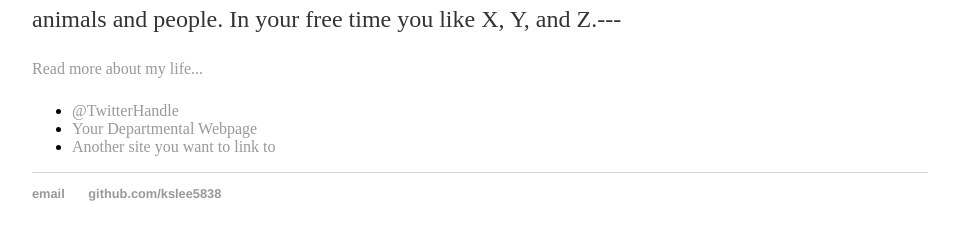
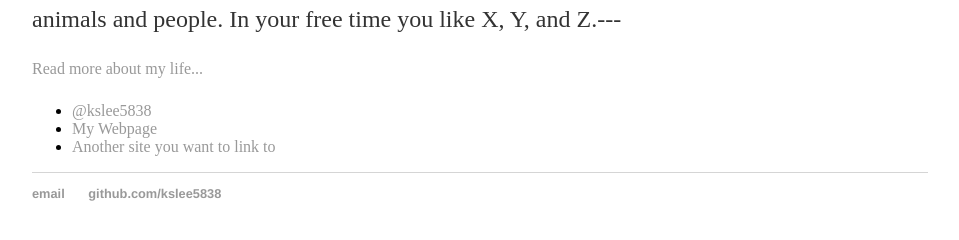
Before and after one commit to kslee5838/kslee5838.github.io, a Jekyll site: the page built from about/index.html, in a window 1280 px wide. Shown: the part 329-569 px from the top of the page, without its empty margins (160-1119 px from the left). Built offline with Jekyll 4.4.1, drawn with Linux system fonts in a browser that asks for light colours.

Commit message:
Update index.html

```diff
--- a/about/index.html
+++ b/about/index.html
@@ -9,8 +9,8 @@
                 <a href="/about">Read more about my life...</a>
 	</p>
         <ul class="contacts">
-            <li><a href="#">@TwitterHandle</a></li>
-            <li><a href="#">Your Departmental Webpage</a></li>
+            <li><a href="#">@kslee5838</a></li>
+            <li><a href="#">My Webpage</a></li>
             <li><a href="#">Another site you want to link to</a></li>
         </ul>
 </div><!-- /.blurb -->
```
